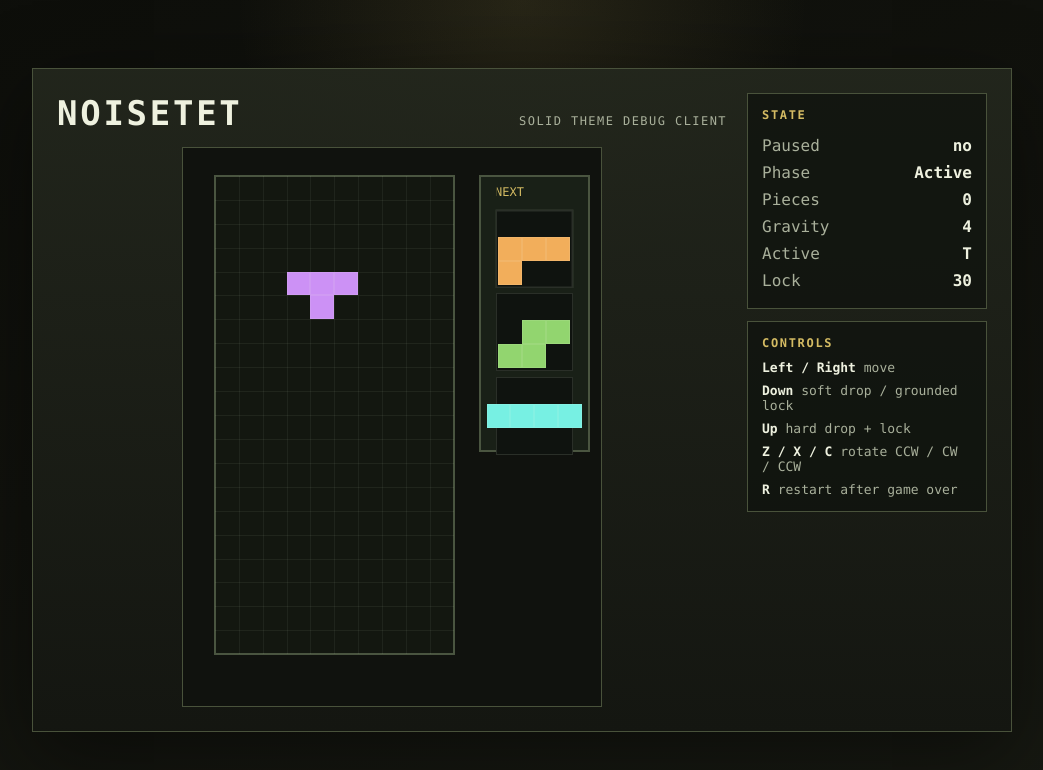
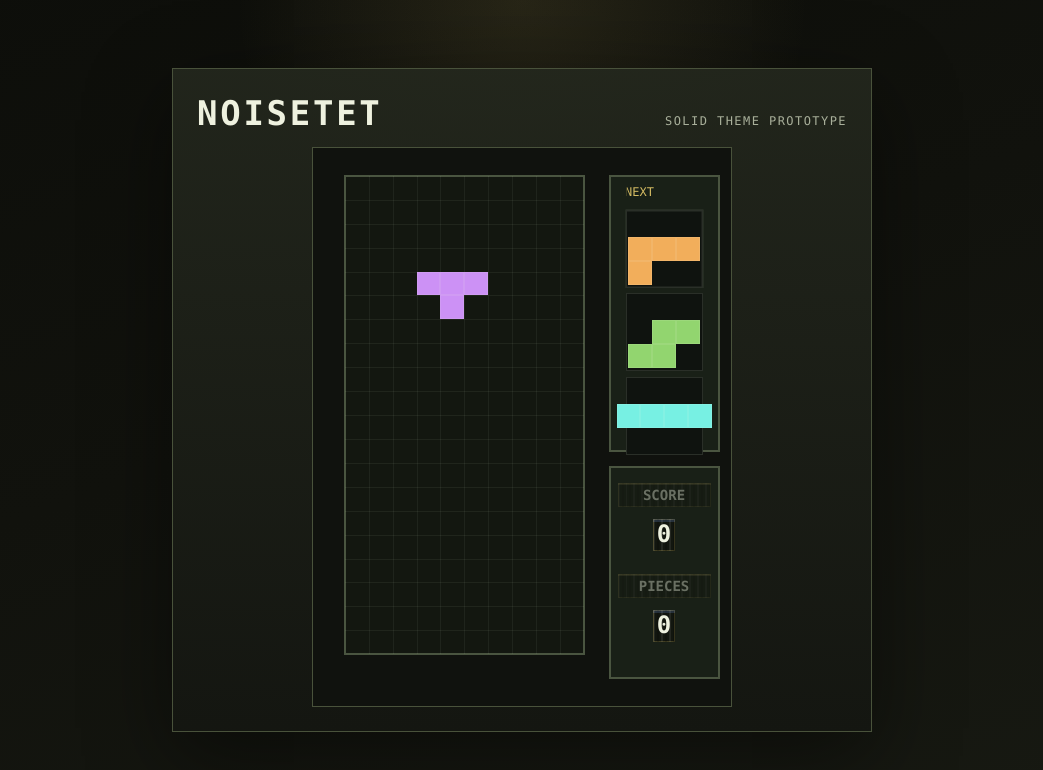
Before and after one commit to hiroshi-manabe/noisetet, a website built with Vite: page index.html in a window 1280 px wide. Shown: the whole page, without its empty margins (118-1161 px from the left). Built offline with nearby package versions, Linux system fonts and the light colour scheme.

Commit message:
Add scoring and HUD boot modes

```diff
--- a/index.html
+++ b/index.html
@@ -143,15 +143,15 @@
     </style>
   </head>
   <body>
-    <main class="shell">
+    <main class="shell" id="shell">
       <section class="play-area">
         <div class="title-row">
           <h1 class="title">Noisetet</h1>
-          <span class="subtitle">Solid Theme Debug Client</span>
+          <span class="subtitle" id="subtitle">Solid Theme Prototype</span>
         </div>
         <canvas id="game" width="420" height="560"></canvas>
       </section>
-      <aside class="sidebar">
+      <aside class="sidebar" id="sidebar">
         <section class="card">
           <h2>State</h2>
           <div id="stats"></div>
@@ -163,6 +163,7 @@
             <div><strong>Down</strong> soft drop / grounded lock</div>
             <div><strong>Up</strong> hard drop + lock</div>
             <div><strong>Z / X / C</strong> rotate CCW / CW / CCW</div>
+            <div><strong>P</strong> pause</div>
             <div><strong>R</strong> restart after game over</div>
           </div>
         </section>
--- /dev/null
+++ b/src/app/hudTextures.ts
@@ -0,0 +1,92 @@
+const DIGIT_WIDTH = 22;
+const DIGIT_HEIGHT = 32;
+
+function createTextureCanvas(width: number, height: number): HTMLCanvasElement {
+  const canvas = document.createElement("canvas");
+  canvas.width = width;
+  canvas.height = height;
+  return canvas;
+}
+
+function fillTexturedBackground(
+  context: CanvasRenderingContext2D,
+  width: number,
+  height: number,
+  accent: string,
+): void {
+  context.fillStyle = "#12160f";
+  context.fillRect(0, 0, width, height);
+
+  context.strokeStyle = "rgba(212, 187, 99, 0.24)";
+  context.lineWidth = 1;
+  context.strokeRect(0.5, 0.5, width - 1, height - 1);
+
+  for (let x = 0; x < width; x += 4) {
+    context.fillStyle = x % 8 === 0 ? "rgba(238, 241, 223, 0.08)" : "rgba(0, 0, 0, 0.18)";
+    context.fillRect(x, 0, 2, height);
+  }
+
+  context.globalCompositeOperation = "screen";
+  context.fillStyle = accent;
+  context.fillRect(0, 0, width, Math.max(2, Math.floor(height * 0.12)));
+  context.globalCompositeOperation = "source-over";
+}
+
+function createLabelTexture(label: string): HTMLCanvasElement {
+  const canvas = createTextureCanvas(94, 24);
+  const context = canvas.getContext("2d");
+  if (context === null) {
+    throw new Error("Canvas 2D context is unavailable for HUD label texture.");
+  }
+
+  fillTexturedBackground(context, canvas.width, canvas.height, "rgba(212, 187, 99, 0.26)");
+  context.fillStyle = "#eef1df";
+  context.font = 'bold 14px "Iosevka Term", "SFMono-Regular", Menlo, Consolas, monospace';
+  context.textAlign = "center";
+  context.textBaseline = "middle";
+  context.fillText(label, canvas.width / 2, Math.floor(canvas.height / 2) + 1);
+  return canvas;
+}
+
+function createDigitTexture(digit: string): HTMLCanvasElement {
+  const canvas = createTextureCanvas(DIGIT_WIDTH, DIGIT_HEIGHT);
+  const context = canvas.getContext("2d");
+  if (context === null) {
+    throw new Error("Canvas 2D context is unavailable for HUD digit texture.");
+  }
+
+  fillTexturedBackground(context, canvas.width, canvas.height, "rgba(111, 151, 237, 0.2)");
+  context.fillStyle = "#eef1df";
+  context.font = 'bold 24px "Iosevka Term", "SFMono-Regular", Menlo, Consolas, monospace';
+  context.textAlign = "center";
+  context.textBaseline = "middle";
+  context.fillText(digit, canvas.width / 2, Math.floor(canvas.height / 2) + 1);
+  return canvas;
+}
+
+export interface HudTextures {
+  labels: {
+    score: HTMLCanvasElement;
+    pieces: HTMLCanvasElement;
+  };
+  digits: Record<string, HTMLCanvasElement>;
+  digitWidth: number;
+  digitHeight: number;
+}
+
+export function createHudTextures(): HudTextures {
+  const digits: Record<string, HTMLCanvasElement> = {};
+  for (const digit of "0123456789") {
+    digits[digit] = createDigitTexture(digit);
+  }
+
+  return {
+    labels: {
+      score: createLabelTexture("SCORE"),
+      pieces: createLabelTexture("PIECES"),
+    },
+    digits,
+    digitWidth: DIGIT_WIDTH,
+    digitHeight: DIGIT_HEIGHT,
+  };
+}
--- a/src/app/main.ts
+++ b/src/app/main.ts
@@ -1,12 +1,19 @@
 import {
   FIELD_HEIGHT,
   FIELD_WIDTH,
-  createInitialGameState,
   getCellsForPiece,
   stepGame,
   type InputFrame,
   type Tetromino,
 } from "../core/index.js";
+import { createHudTextures } from "./hudTextures.js";
+import {
+  BOOT_MODE_STORAGE_KEY,
+  createBootSession,
+  isDebugMode,
+  resolveBootMode,
+  type BootMode,
+} from "./mode.js";
 import {
   createPresentationState,
   updatePresentationState,
@@ -22,6 +29,11 @@ const BOARD_WIDTH = FIELD_WIDTH * CELL_SIZE;
 const BOARD_HEIGHT = VISIBLE_ROWS * CELL_SIZE;
 const PREVIEW_BOX = 78;
 const FRAME_MS = 1000 / 60;
+const HUD_PANEL_X = BOARD_X + BOARD_WIDTH + 26;
+const HUD_PANEL_Y = BOARD_Y + 292;
+const HUD_PANEL_WIDTH = 110;
+const HUD_PANEL_HEIGHT = 212;
+const LABEL_BLINK_FRAMES = 30;
 
 const COLORS: Record<Tetromino, string> = {
   I: "#77f0e3",
@@ -35,13 +47,25 @@ const COLORS: Record<Tetromino, string> = {
 
 const pressedKeys = new Set<string>();
 
+const shellElement = document.querySelector<HTMLElement>("#shell");
+const sidebarElement = document.querySelector<HTMLElement>("#sidebar");
+const subtitleElement = document.querySelector<HTMLElement>("#subtitle");
 const canvasElement = document.querySelector<HTMLCanvasElement>("#game");
 const statsElement = document.querySelector<HTMLDivElement>("#stats");
 
-if (canvasElement === null || statsElement === null) {
+if (
+  shellElement === null ||
+  sidebarElement === null ||
+  subtitleElement === null ||
+  canvasElement === null ||
+  statsElement === null
+) {
   throw new Error("App root elements not found.");
 }
 
+const shell: HTMLElement = shellElement;
+const sidebar: HTMLElement = sidebarElement;
+const subtitle: HTMLElement = subtitleElement;
 const canvas: HTMLCanvasElement = canvasElement;
 const stats: HTMLDivElement = statsElement;
 
@@ -51,12 +75,38 @@ if (renderingContext === null) {
 }
 
 const context: CanvasRenderingContext2D = renderingContext;
+const hudTextures = createHudTextures();
 
-let state = createInitialGameState({ seed: 7 });
+function readBootMode(): BootMode {
+  try {
+    return resolveBootMode(window.localStorage.getItem(BOOT_MODE_STORAGE_KEY));
+  } catch {
+    return "normal";
+  }
+}
+
+const bootSession = createBootSession(readBootMode(), 7);
+const debugMode = isDebugMode(bootSession.mode);
+
+let state = bootSession.state;
 let presentationState: PresentationState = createPresentationState(state);
-let isPaused = false;
+let isPaused = bootSession.paused;
+let uiAnimationFrames = 0;
 let accumulator = 0;
 let previousTime = performance.now();
+
+if (!debugMode) {
+  sidebar.style.display = "none";
+  shell.style.gridTemplateColumns = "1fr";
+  shell.style.width = "min(700px, calc(100vw - 32px))";
+}
+
+subtitle.textContent =
+  bootSession.mode === "normal"
+    ? "Solid Theme Prototype"
+    : bootSession.mode === "debug20g"
+      ? "Solid Theme Debug 20G"
+      : "Solid Theme Debug";
 
 window.addEventListener("keydown", (event) => {
   if (
@@ -77,9 +127,10 @@ window.addEventListener("keydown", (event) => {
   }
 
   if (state.phase === "GameOver" && event.code === "KeyR") {
-    state = createInitialGameState({ seed: 7 });
+    state = createBootSession(bootSession.mode, 7).state;
     presentationState = createPresentationState(state);
-    isPaused = false;
+    isPaused = bootSession.paused;
+    uiAnimationFrames = 0;
     accumulator = 0;
     pressedKeys.clear();
   }
@@ -248,10 +299,62 @@ function drawPreviews(view: PresentationView): void {
   });
 }
 
+function drawTexturedNumber(value: number, x: number, y: number): void {
+  const digits = String(Math.max(0, Math.floor(value)));
+  const totalWidth = digits.length * hudTextures.digitWidth;
+  const availableWidth = HUD_PANEL_WIDTH - 16;
+  const scale = totalWidth > availableWidth ? availableWidth / totalWidth : 1;
+  let cursorX = x + Math.floor((availableWidth - totalWidth * scale) / 2);
+
+  for (const digit of digits) {
+    const texture = hudTextures.digits[digit];
+    context.drawImage(
+      texture,
+      cursorX,
+      y,
+      Math.floor(hudTextures.digitWidth * scale),
+      Math.floor(hudTextures.digitHeight * scale),
+    );
+    cursorX += hudTextures.digitWidth * scale;
+  }
+}
+
+function getBlinkAlpha(): number {
+  const phase = uiAnimationFrames % (LABEL_BLINK_FRAMES * 2);
+  return phase < LABEL_BLINK_FRAMES ? 1 : 0.38;
+}
+
+function drawHudLabel(texture: HTMLCanvasElement, x: number, y: number, alpha: number): void {
+  context.save();
+  context.globalAlpha = alpha;
+  context.drawImage(texture, x, y);
+  context.restore();
+}
+
+function drawUserHud(view: PresentationView): void {
+  context.fillStyle = "#192017";
+  context.fillRect(HUD_PANEL_X, HUD_PANEL_Y, HUD_PANEL_WIDTH, HUD_PANEL_HEIGHT);
+
+  context.strokeStyle = "#4a5540";
+  context.lineWidth = 2;
+  context.strokeRect(HUD_PANEL_X, HUD_PANEL_Y, HUD_PANEL_WIDTH, HUD_PANEL_HEIGHT);
+
+  const blinkAlpha = getBlinkAlpha();
+  const labelX = HUD_PANEL_X + 8;
+
+  drawHudLabel(hudTextures.labels.score, labelX, HUD_PANEL_Y + 16, blinkAlpha);
+  drawTexturedNumber(view.score, HUD_PANEL_X + 8, HUD_PANEL_Y + 52);
+
+  drawHudLabel(hudTextures.labels.pieces, labelX, HUD_PANEL_Y + 108, blinkAlpha);
+  drawTexturedNumber(view.pieceCount, HUD_PANEL_X + 8, HUD_PANEL_Y + 144);
+}
+
 function renderStats(view: PresentationView, paused: boolean): void {
   stats.innerHTML = [
+    ["Mode", bootSession.mode],
     ["Paused", paused ? "yes" : "no"],
     ["Phase", view.phase],
+    ["Score", String(view.score)],
     ["Pieces", String(view.pieceCount)],
     ["Gravity", String(view.gravityInternal)],
     ["Active", view.activePiece?.type ?? "none"],
@@ -274,6 +377,7 @@ function render(view: PresentationView): void {
   drawActivePiece(view);
   drawLineClearRows(view);
   drawPreviews(view);
+  drawUserHud(view);
 
   if (view.phase === "GameOver") {
     context.fillStyle = "rgba(0, 0, 0, 0.65)";
@@ -297,7 +401,9 @@ function render(view: PresentationView): void {
     context.fillText("Press P to resume", BOARD_X + 100, BOARD_Y + 244);
   }
 
-  renderStats(view, isPaused);
+  if (debugMode) {
+    renderStats(view, isPaused);
+  }
 }
 
 function loop(now: number): void {
@@ -315,6 +421,7 @@ function loop(now: number): void {
     const previousState = state;
     state = stepGame(state, buildInputFrame());
     presentationState = updatePresentationState(presentationState, previousState, state);
+    uiAnimationFrames += 1;
     accumulator -= FRAME_MS;
   }
 
--- /dev/null
+++ b/src/app/mode.ts
@@ -0,0 +1,47 @@
+import { createInitialGameState, type GameState } from "../core/index.js";
+
+export const BOOT_MODE_STORAGE_KEY = "noisetet:mode";
+
+export type BootMode = "normal" | "debug" | "debug20g";
+
+export interface BootSession {
+  mode: BootMode;
+  paused: boolean;
+  state: GameState;
+}
+
+export function resolveBootMode(rawValue: string | null): BootMode {
+  if (rawValue === "debug" || rawValue === "debug20g") {
+    return rawValue;
+  }
+
+  return "normal";
+}
+
+export function isDebugMode(mode: BootMode): boolean {
+  return mode !== "normal";
+}
+
+export function createBootSession(mode: BootMode, seed = 7): BootSession {
+  switch (mode) {
+    case "debug":
+      return {
+        mode,
+        paused: true,
+        state: createInitialGameState({ seed }),
+      };
+    case "debug20g":
+      return {
+        mode,
+        paused: true,
+        state: createInitialGameState({ seed, pieceCount: 500 }),
+      };
+    case "normal":
+    default:
+      return {
+        mode: "normal",
+        paused: false,
+        state: createInitialGameState({ seed }),
+      };
+  }
+}
--- a/src/core/config.ts
+++ b/src/core/config.ts
@@ -1,4 +1,4 @@
-import type { GameConfig, GravityTier, Timings } from "./types.js";
+import type { GameConfig, Timings } from "./types.js";
 
 export const FIELD_WIDTH = 10;
 export const FIELD_HEIGHT = 21;
@@ -13,19 +13,6 @@ export const DEFAULT_TIMINGS: Timings = {
   lineClearDelay: 40,
 };
 
-export const DEFAULT_GRAVITY_LADDER: GravityTier[] = [
-  { minLockedPieces: 0, internalGravity: 4 },
-  { minLockedPieces: 100, internalGravity: 32 },
-  { minLockedPieces: 200, internalGravity: 64 },
-  { minLockedPieces: 300, internalGravity: 128 },
-  { minLockedPieces: 400, internalGravity: 256 },
-  { minLockedPieces: 500, internalGravity: 512 },
-  { minLockedPieces: 600, internalGravity: 768 },
-  { minLockedPieces: 700, internalGravity: 1024 },
-  { minLockedPieces: 800, internalGravity: 1280 },
-  { minLockedPieces: 900, internalGravity: 5120 },
-];
-
 export const DEFAULT_CONFIG: GameConfig = {
   fieldWidth: FIELD_WIDTH,
   fieldHeight: FIELD_HEIGHT,
@@ -33,5 +20,9 @@ export const DEFAULT_CONFIG: GameConfig = {
   previewCount: PREVIEW_COUNT,
   softDropInternalGravity: 1024,
   timings: DEFAULT_TIMINGS,
-  gravityLadder: DEFAULT_GRAVITY_LADDER,
+  gravityStartInternal: 4,
+  gravityPre20GMaxInternal: 1280,
+  gravity20GInternal: 5120,
+  gravity20GPieceCount: 500,
+  gravityExponent: 2,
 };
--- a/src/core/game.ts
+++ b/src/core/game.ts
@@ -54,26 +54,33 @@ function cloneField(field: Field): Field {
 }
 
 function resolveGravityInternal(pieceCount: number, config: GameConfig): number {
-  let gravity = config.gravityLadder[0].internalGravity;
-
-  for (const tier of config.gravityLadder) {
-    if (pieceCount >= tier.minLockedPieces) {
-      gravity = tier.internalGravity;
-    }
+  if (pieceCount >= config.gravity20GPieceCount) {
+    return config.gravity20GInternal;
   }
 
-  return gravity;
+  const denominator = Math.max(1, config.gravity20GPieceCount - 1);
+  const progress = Math.max(0, Math.min(1, pieceCount / denominator));
+  const gravityStart = config.gravityStartInternal / 256;
+  const gravityMax = config.gravityPre20GMaxInternal / 256;
+  const gravityG =
+    gravityStart + (gravityMax - gravityStart) * Math.pow(progress, config.gravityExponent);
+
+  return Math.round(gravityG * 256);
 }
 
 export function createInitialGameState(options?: {
   seed?: number;
   config?: GameConfig;
   field?: Field;
+  pieceCount?: number;
+  score?: number;
 }): GameState {
   const config = options?.config ?? DEFAULT_CONFIG;
   const initialField = options?.field ? cloneField(options.field) : createEmptyField(config.fieldWidth, config.fieldHeight);
   const randomizer = createRandomizerState(options?.seed ?? 1);
   const queueFill = fillQueue(randomizer, config.queueLength);
+  const pieceCount = options?.pieceCount ?? 0;
+  const score = options?.score ?? 0;
 
   return {
     phase: "ARE",
@@ -81,8 +88,9 @@ export function createInitialGameState(options?: {
     queue: queueFill.pieces,
     randomizer: queueFill.state,
     activePiece: null,
-    pieceCount: 0,
-    gravityInternal: resolveGravityInternal(0, config),
+    pieceCount,
+    score,
+    gravityInternal: resolveGravityInternal(pieceCount, config),
     inputMemory: createInputMemory(),
     areFramesRemaining: config.timings.are,
     lineClearFramesRemaining: 0,
@@ -355,6 +363,31 @@ function collapseField(field: Field, clearedRows: number[]): Field {
   return [...emptyRows, ...remainingRows];
 }
 
+function isFieldEmpty(field: Field): boolean {
+  return field.every((row) => row.every((cell) => cell === null));
+}
+
+const SCORE_BY_LINES: Record<number, number> = {
+  1: 100,
+  2: 300,
+  3: 500,
+  4: 800,
+};
+
+function calculateScoreGain(
+  linesCleared: number,
+  piecesBeforeLock: number,
+  bravo: boolean,
+): number {
+  const baseScore = SCORE_BY_LINES[linesCleared] ?? 0;
+  if (baseScore === 0) {
+    return 0;
+  }
+
+  const scaledScore = Math.floor(baseScore * ((100 + piecesBeforeLock) / 100));
+  return scaledScore * (bravo ? 4 : 1);
+}
+
 function applyGravity(
   piece: ActivePiece,
   field: Field,
@@ -391,6 +424,15 @@ function lockCurrentPiece(state: GameState, piece: ActivePiece): GameState {
   const lockedField = mergePieceIntoField(state.field, piece);
   const pendingClearedRows = detectClearedRows(lockedField);
   const nextPieceCount = state.pieceCount + 1;
+  const collapsedField =
+    pendingClearedRows.length > 0 ? collapseField(lockedField, pendingClearedRows) : lockedField;
+  const nextScore =
+    state.score +
+    calculateScoreGain(
+      pendingClearedRows.length,
+      state.pieceCount,
+      pendingClearedRows.length > 0 && isFieldEmpty(collapsedField),
+    );
 
   if (pendingClearedRows.length > 0) {
     return {
@@ -399,6 +441,7 @@ function lockCurrentPiece(state: GameState, piece: ActivePiece): GameState {
       field: lockedField,
       activePiece: null,
       pieceCount: nextPieceCount,
+      score: nextScore,
       gravityInternal: resolveGravityInternal(nextPieceCount, state.config),
       lineClearFramesRemaining: state.config.timings.lineClearDelay,
       pendingClearedRows,
@@ -411,6 +454,7 @@ function lockCurrentPiece(state: GameState, piece: ActivePiece): GameState {
     field: lockedField,
     activePiece: null,
     pieceCount: nextPieceCount,
+    score: nextScore,
     gravityInternal: resolveGravityInternal(nextPieceCount, state.config),
     areFramesRemaining: state.config.timings.are,
     pendingClearedRows: [],
--- a/src/presentation/state.ts
+++ b/src/presentation/state.ts
@@ -139,6 +139,7 @@ function buildView(
     lineClearRows: buildLineClearRows(gameState, config),
     queuePreviews: buildQueuePreviews(gameState, queueSlideFramesRemaining, config),
     pieceCount: gameState.pieceCount,
+    score: gameState.score,
     gravityInternal: gameState.gravityInternal,
     lockDelayRemaining: gameState.activePiece?.lockDelayRemaining ?? null,
     shakeOffset: buildShakeOffset(impactShakeFramesRemaining, config),
--- a/src/presentation/types.ts
+++ b/src/presentation/types.ts
@@ -45,6 +45,7 @@ export interface PresentationView {
   lineClearRows: LineClearRowView[];
   queuePreviews: QueuePreviewItem[];
   pieceCount: number;
+  score: number;
   gravityInternal: number;
   lockDelayRemaining: number | null;
   shakeOffset: ShakeOffset;
```
Also changed, not shown: src/core/types.ts (+6 -6 lines), test/game.test.ts (+82 -3 lines), test/mode.test.ts (added, +34 -0 lines).
